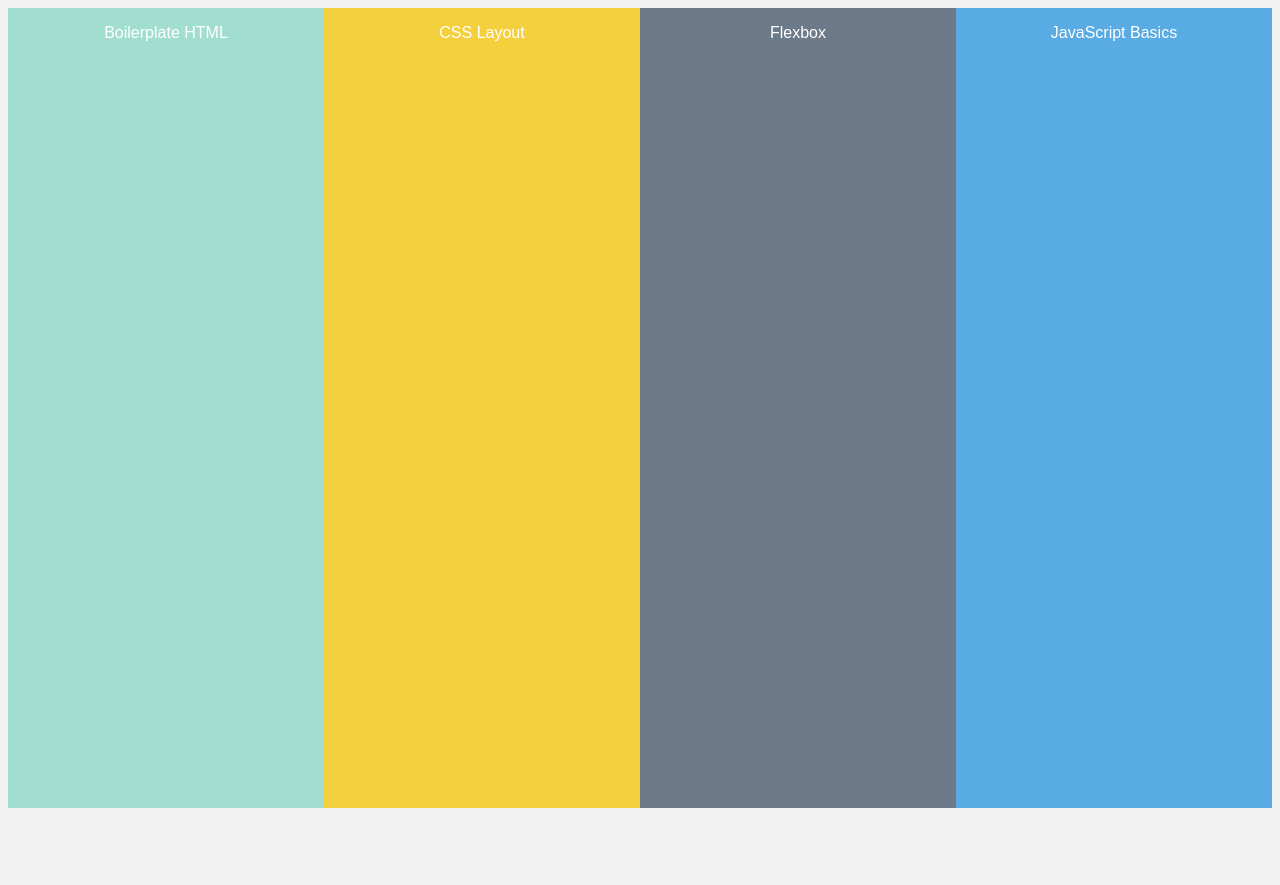
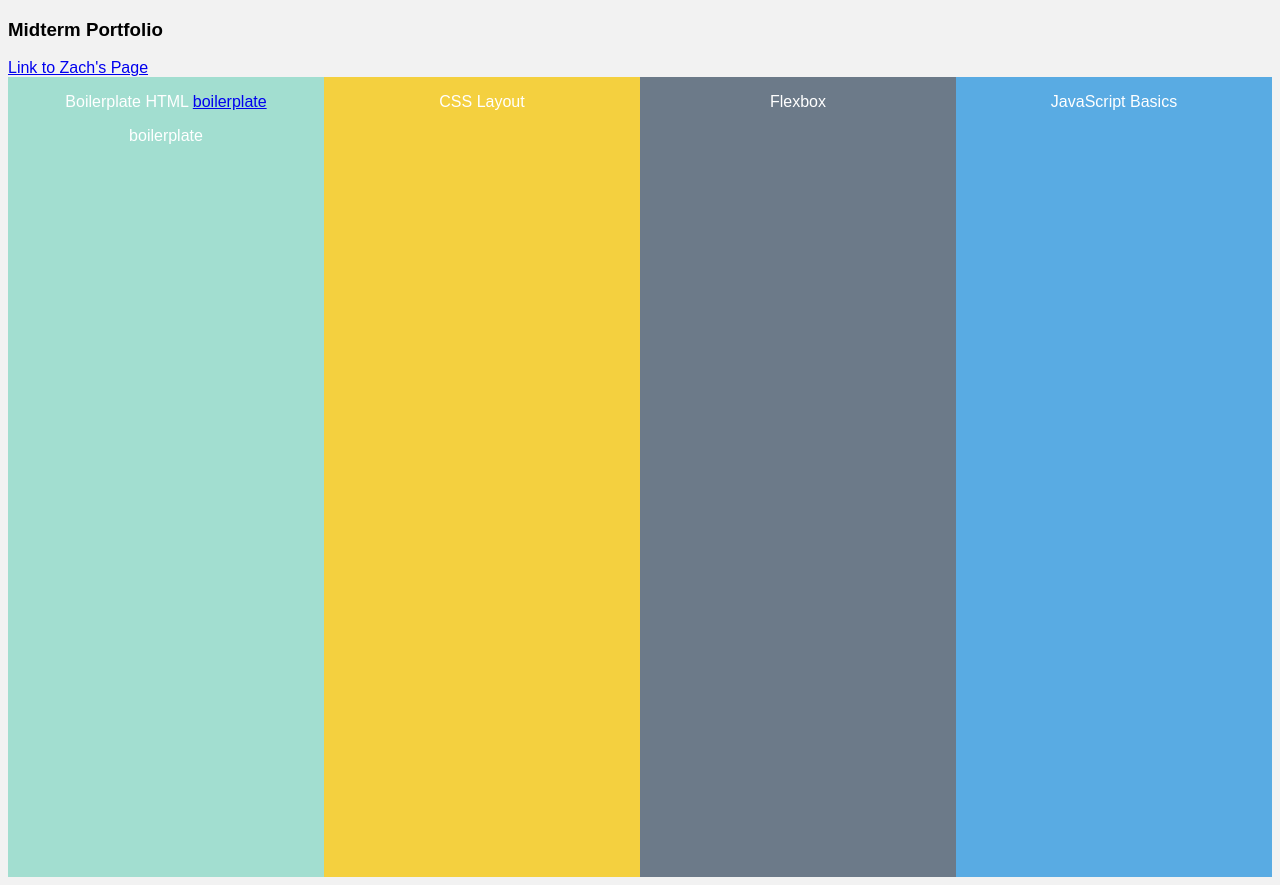
Before and after one commit to blake-mo/midterm, a plain HTML site: page index.html in a window 1280 px wide. Before the commit the page ends 816 px from the top, so only its background shows below. Drawn offline with Linux system fonts and the light colour scheme.

Commit message:
Update index.html

```diff
--- a/index.html
+++ b/index.html
@@ -8,8 +8,14 @@
     </head>
 
     <body>
+        <h3>Midterm Portfolio</h3>
+
+        <a href="https://zrichardson.github.io/MidTerm/"> Link to Zach's Page </a>
 <div class="app-layout">
-  <div class="box boilerplate">Boilerplate HTML</div>
+  <div class="box boilerplate">Boilerplate HTML
+      <a href="webroot2/index.html">boilerplate</a>
+      <p>boilerplate</p>
+    </div>
   <div class="box csslayout">CSS Layout</div>
   <div class="box flexbox">Flexbox</div>
   <div class="box jsbasics">JavaScript Basics</div>
```
